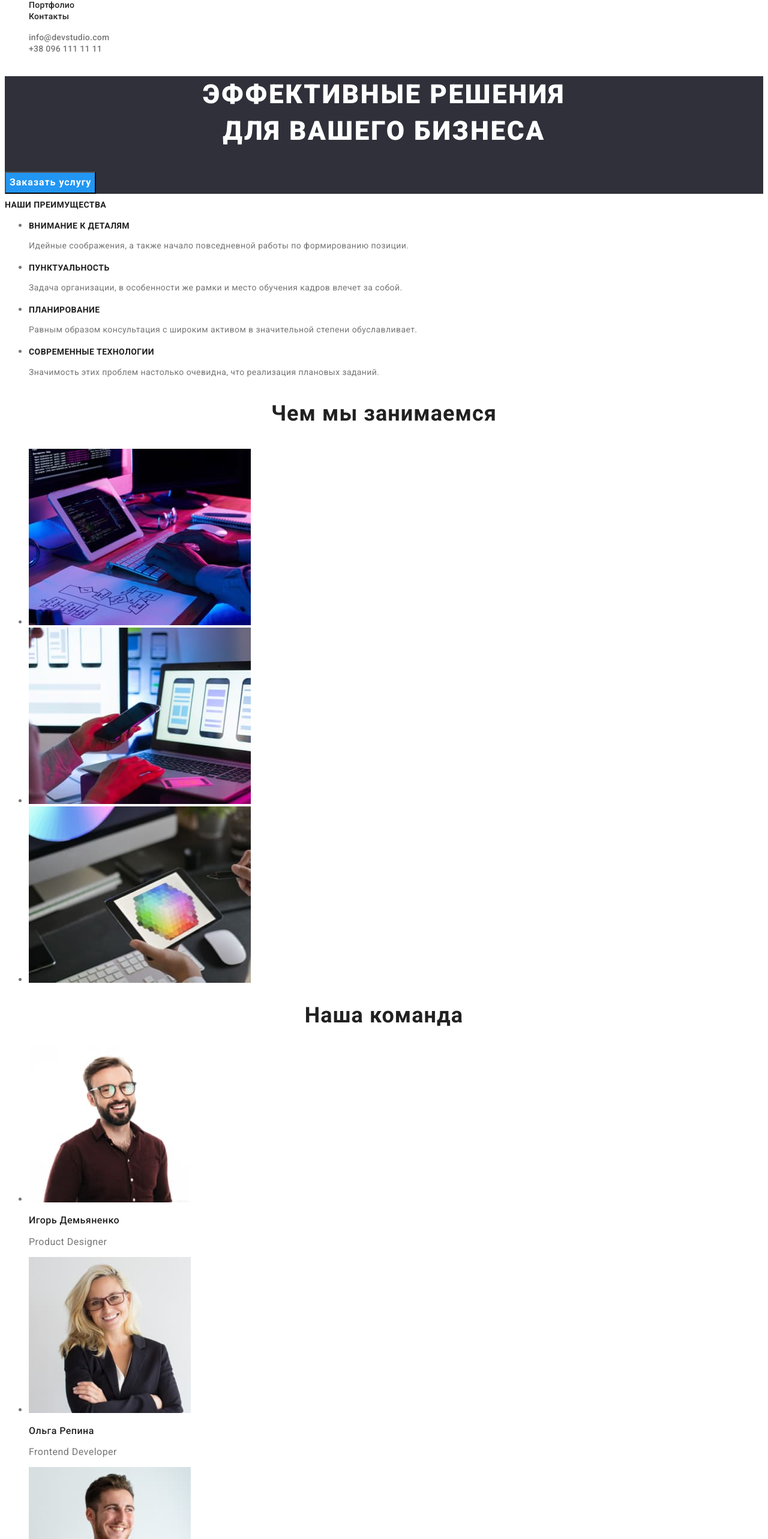
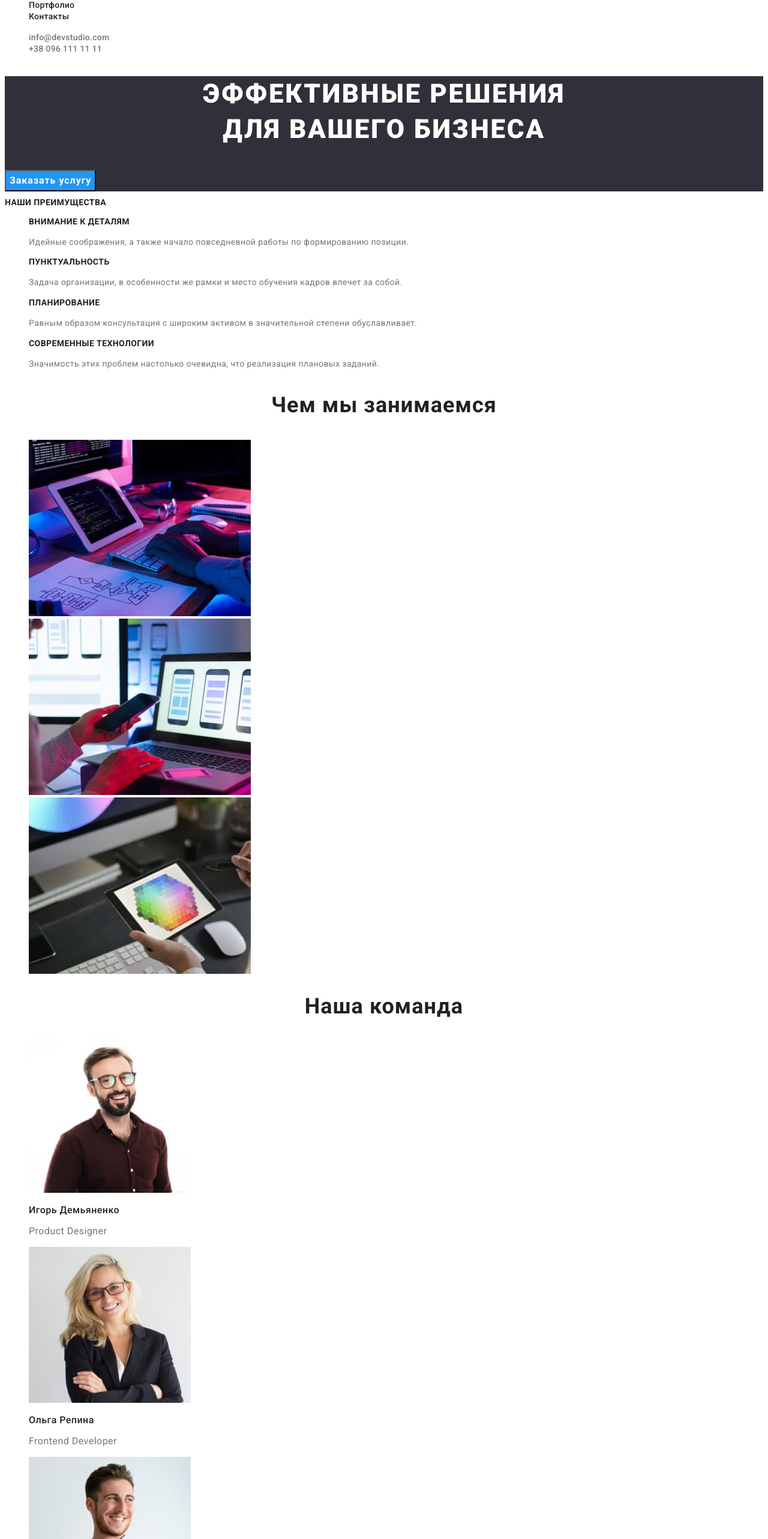
Before and after one commit to YozefKubirya/goit-markup-hw-02, a plain HTML site: page index.html in a window 1280 px wide. Shown: the part 75-2640 px from the top of the page at 60% size. Drawn offline with Linux system fonts and the light colour scheme.

Commit message:
add class list for ul and change line-height

```diff
--- a/css/styles.css
+++ b/css/styles.css
@@ -63,7 +63,7 @@ body{background-color:var(--back-round-color) ;
    color: var(--second-text-color);
    font-weight: 500;
    font-size: 14px;
-   line-height: 1.1;
+   line-height: 1.14;
    letter-spacing: 0.02em;
    text-decoration: none;
 }
@@ -80,7 +80,7 @@ body{background-color:var(--back-round-color) ;
    color: var(--primary-text-color);
    font-weight: 500;
       font-size: 14px;
-      line-height: 1.1;
+      line-height: 1.14;
       letter-spacing: 0.02em;
       text-decoration: none;
 }
@@ -97,7 +97,7 @@ body{background-color:var(--back-round-color) ;
    color: var(--accent-text-color-white);
    font-weight: 900;
    font-size: 44px;
-   line-height: 1.4;
+   line-height: 1.36;
    /* or 136% */
    text-align: center;
    letter-spacing: 0.06em;
@@ -111,7 +111,7 @@ body{background-color:var(--back-round-color) ;
    font-family: inherit;
       font-weight: 700;
       font-size: 16px;
-      line-height: 1.9;
+      line-height: 1.87;
       /* identical to box height, or 188% */
       display: flex;
       align-items: center;
@@ -128,7 +128,7 @@ body{background-color:var(--back-round-color) ;
       font-style: normal;
       font-weight: 500;
       font-size: 16px;
-      line-height: 1.6;
+      line-height: 1.62;
       /* identical to box height, or 162% */
       text-align: center;
       letter-spacing: 0.03em;
@@ -154,7 +154,7 @@ body{background-color:var(--back-round-color) ;
       color: var(--second-text-color);
       font-weight: 700;
       font-size: 14px;
-      line-height: 1.1;
+      line-height: 1.14;
       letter-spacing: 0.03em;
       text-transform: uppercase;
 }
@@ -162,7 +162,7 @@ body{background-color:var(--back-round-color) ;
    color: var(--primary-text-color);
       font-weight: 400;
       font-size: 14px;
-      line-height: 1.7;
+      line-height: 1.71;
       /* or 171% */
       letter-spacing: 0.03em;
 }
@@ -171,7 +171,7 @@ body{background-color:var(--back-round-color) ;
       color: var(--second-text-color);
       font-weight: 700;
       font-size: 36px;
-      line-height: 1.2;
+      line-height: 1.16;
       text-align: center;
       letter-spacing: 0.03em;
 }
@@ -180,7 +180,7 @@ body{background-color:var(--back-round-color) ;
     color: var(--second-text-color);
       font-weight: 700;
       font-size: 36px;
-      line-height: 1.2;
+      line-height: 1.16;
       text-align: center;
       letter-spacing: 0.03em;
 }
@@ -188,7 +188,7 @@ body{background-color:var(--back-round-color) ;
       color: var(--second-text-color);
       font-weight: 500;
       font-size: 16px;
-      line-height: 1.2;
+      line-height: 1.18;
       /* identical to box height */
       letter-spacing: 0.03em;
 }
@@ -196,7 +196,7 @@ body{background-color:var(--back-round-color) ;
    color: var(--primary-text-color);
    font-weight: 400;
    font-size: 16px;
-   line-height: 1.2;
+   line-height: 1.18;
    /* identical to box height */
    letter-spacing: 0.03em;
 }
@@ -215,7 +215,7 @@ body{background-color:var(--back-round-color) ;
 
 }
 .address .link{
-      color: var(--primary-text-color);
+      color: var(--footer-text-color);
       font-style: normal;
       font-weight: 400;
       font-size: 14px;
@@ -259,7 +259,7 @@ body{background-color:var(--back-round-color) ;
    font-style: normal;
    font-weight: 400;
    font-size: 16px;
-   line-height: 1.9;
+   line-height: 1.87;
    /* identical to box height, or 188% */
    letter-spacing: 0.03em;
 }
--- a/index.html
+++ b/index.html
@@ -37,9 +37,9 @@
        <button  type="button" class="button primary">Заказать услугу</button>
   </section>
    <!-- Наши преимущества -->
-<section class="section">
+<section class="section ">
    <h2 class="section-title"> Наши преимущества</h2>
-   <ul class="features-list">
+   <ul class="features-list list">
      <li>
       <h3 class="title">Внимание к деталям</h3>
 <p class="text">Идейные соображения, а также начало повседневной работы по формированию позиции.</p>
@@ -62,7 +62,7 @@
    <section class="section">
 
       <h3 class="section-job">Чем мы занимаемся</h3>
-      <ul>
+      <ul class="list">
          <li> <img src="./imagesforhomwork/photo1.jpg" alt="Верстка дизайна сайта на компьютере" width="370"/>
          </li>
          <li> <img src="./imagesforhomwork/photo-2.jpg" alt="Разработка мобильных предложений на компьютере" width="370"/></li>
@@ -73,7 +73,7 @@
    <section class="section">
 
       <h2 class="section-comand">Наша команда</h2>
-      <ul class="comands-list">
+      <ul class="comands-list list">
           <li> <img src="./imagesforhomwork/img-4.jpg" alt="Игорь Демьяненко Работник 1" width="270"/>
       <h3 class="title">Игорь Демьяненко</h3>
       <p class="profession">Product Designer</p>
@@ -105,7 +105,7 @@
    <a href="./index.html"lang="en" class="footer logo">Web<span class="footer logo-accent ">Studio</span></a>
    <p class="text">г. Киев, пр-т Леси Украинки,26 </p>
    <address class="address ">
-      <ul>
+      <ul class="list">
          <li><a href="mailto:info@devstudio.com" class="link">info@devstudio.com</a></li>
          <li><a href="tel:+380961111111"class="link"> +38 096 111 11 11 </a></li>
       </ul>
```
Also changed, not shown: portfolio.html (+4 -2 lines).
